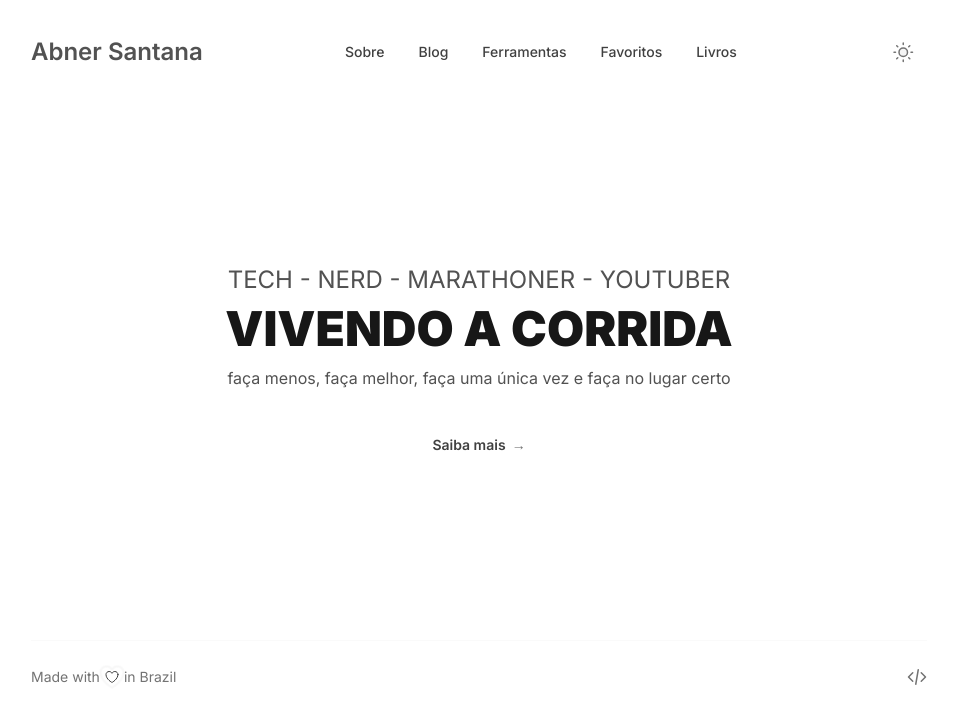
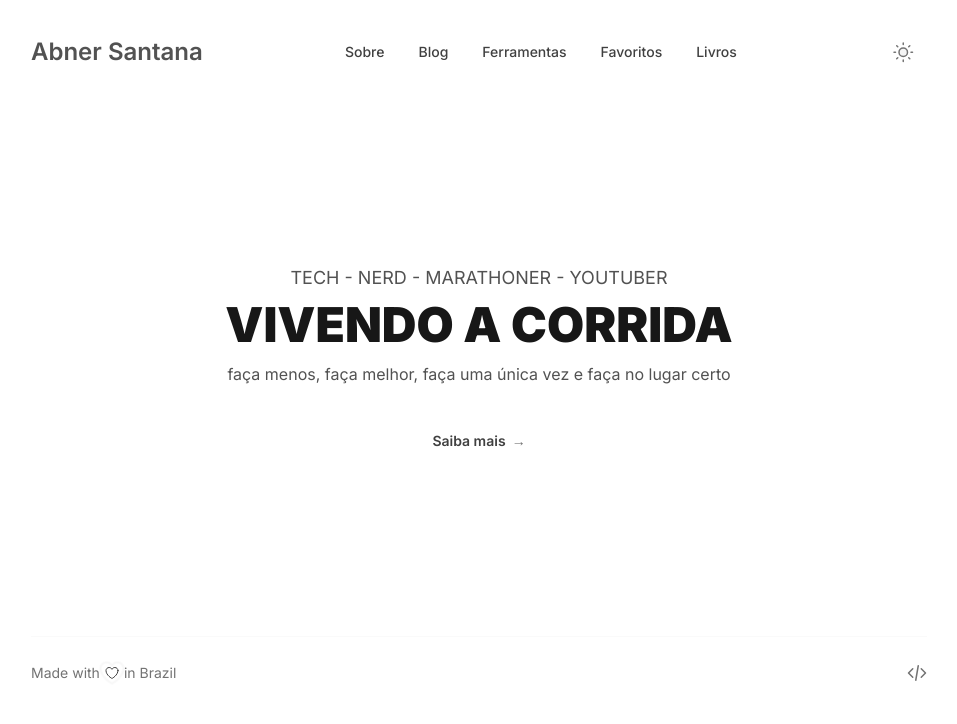
Before and after one commit to abnerssantana/personal-site, a Next.js app: page / in a window 1280 px wide. Shown: the top 724 px of the page, without its empty margins (161-1118 px from the left). Built offline with nearby package versions, Linux system fonts and the light colour scheme.

Commit message:
font size

```diff
--- a/src/pages/index.tsx
+++ b/src/pages/index.tsx
@@ -9,7 +9,7 @@ export const Home = () => {
         <Wrapper>
           <div className="mx-auto pb-24 pt-24 md:pb-36 md:pt-36">
             <div className="text-center">
-              <h2 className="text-2xl font-normal text-gray-600 dark:text-gray-400 md:text-1xl">
+              <h2 className="text-2xl font-normal text-gray-600 dark:text-gray-400 md:text-lg">
                 TECH - NERD - MARATHONER - YOUTUBER
               </h2>
               <h1
```
